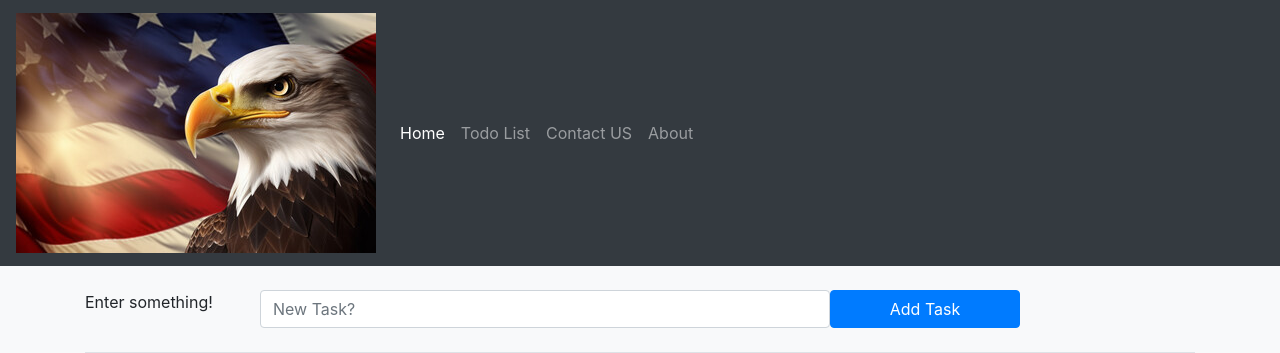
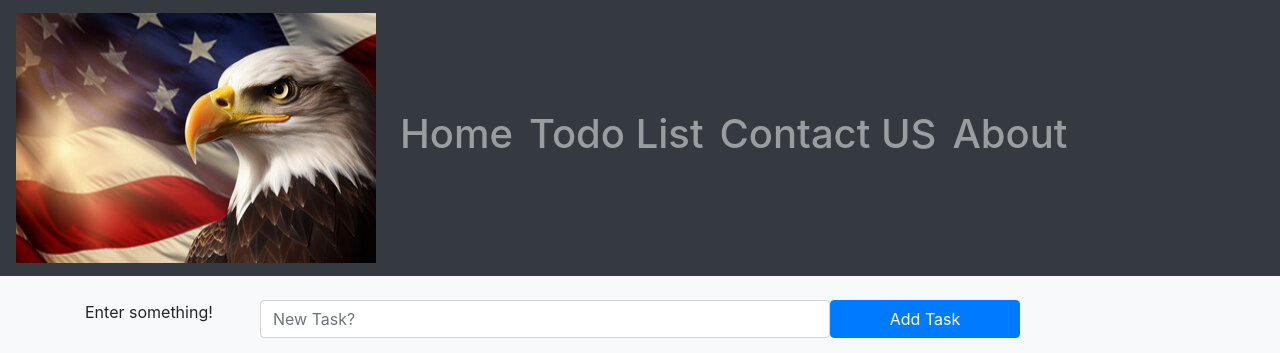
Before and after one commit to nelsonsWorld/taskmate, a Django app: page /todolist/ in a window 1280 px wide. Shown: the top 353 px of the page. Run offline with Django 5.2, Linux system fonts and the light colour scheme; data comes from the database, SQL or seed files in the repository; both versions use the stored data as it was after the commit.

Commit message:
Modified the following: 1. favicon 2. index.html, added cosmetic changes 3. added button to go back to todolist.html

```diff
--- a/taskmate/templates/base.html
+++ b/taskmate/templates/base.html
@@ -8,27 +8,29 @@
 
     <!-- Bootstrap CSS -->
     <link rel="stylesheet" href="https://cdn.jsdelivr.net/npm/bootstrap@4.6.2/dist/css/bootstrap.min.css" integrity="sha384-xOolHFLEh07PJGoPkLv1IbcEPTNtaed2xpHsD9ESMhqIYd0nLMwNLD69Npy4HI+N" crossorigin="anonymous">
+      <!-- This is to add the favicon after all is said and done. -->
+    <link rel="icon" href="{% static 'image/favicon.ico' %}" type="image/gif" sizes="16x16">
 
     {% block title %}
     {% endblock title %}
     <nav class="navbar navbar-expand-lg navbar-dark bg-dark">
-        <a class="navbar-brand" href="#"><img src="{% static 'image/maingb.png' %}" alt="Taskmate"></a>
+        <a class="navbar-brand" href="#"><img src="{% static 'image/maingb.png' %}" alt="Taskmate" width="360" height="250"></a>
         <button class="navbar-toggler" type="button" data-toggle="collapse" data-target="#navbarNav" aria-controls="navbarNav" aria-expanded="false" aria-label="Toggle navigation">
           <span class="navbar-toggler-icon"></span>
         </button>
         <div class="collapse navbar-collapse" id="nvbarNav">
           <ul class="navbar-nav">
-            <li class="nav-item active">
-              <a class="nav-link" href="{% url 'index' %}">Home <span class="sr-only">(current)</span></a>
+            <li class="nav-item">
+              <a class="nav-link" href="{% url 'index' %}"><h1>Home</h1></a>
             </li>
             <li class="nav-item">
-              <a class="nav-link" href="{% url 'todolist' %}">Todo List</a>
+              <a class="nav-link" href="{% url 'todolist' %}"><h1>Todo List</h1></a>
             </li>
             <li class="nav-item">
-              <a class="nav-link" href="{% url 'contact' %}">Contact US</a>
+              <a class="nav-link" href="{% url 'contact' %}"><h1>Contact US</h1></a>
             </li>
             <li class="nav-item">
-              <a class="nav-link" href="{% url 'about' %}">About</a>
+              <a class="nav-link" href="{% url 'about' %}"><h1>About</h1></a>
             </li>
           </ul>
         </div>
--- a/taskmate/todolist_app/urls.py
+++ b/taskmate/todolist_app/urls.py
@@ -7,6 +7,5 @@ urlpatterns = [
     path('edit/<task_id>', views.edit_task, name='edit_task'),
     path('complete/<task_id>', views.complete_task, name='complete_task'),
     path('pending/<task_id>', views.pending_task, name='pending_task'),
-    path('contact', views.contact, name='contact'),
-    path('about', views.about, name='about'),
+
 ]
```
Also changed, not shown: taskmate/todolist_app/templates/index.html (+22 -1 lines), taskmate/db.sqlite3, taskmate/static/image/favicon.ico (renamed from taskmate/static/image/maingbold.png), 1 other file.
